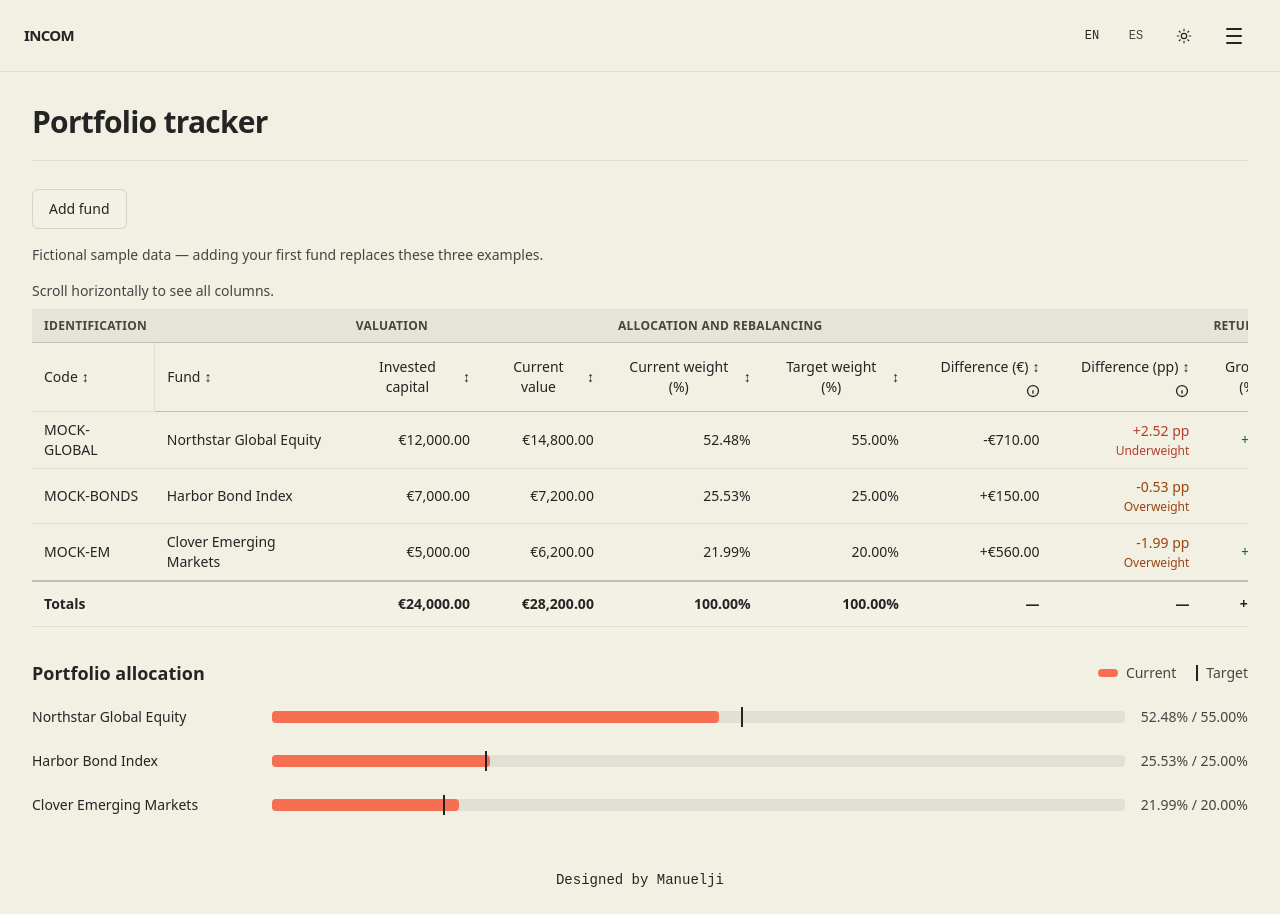
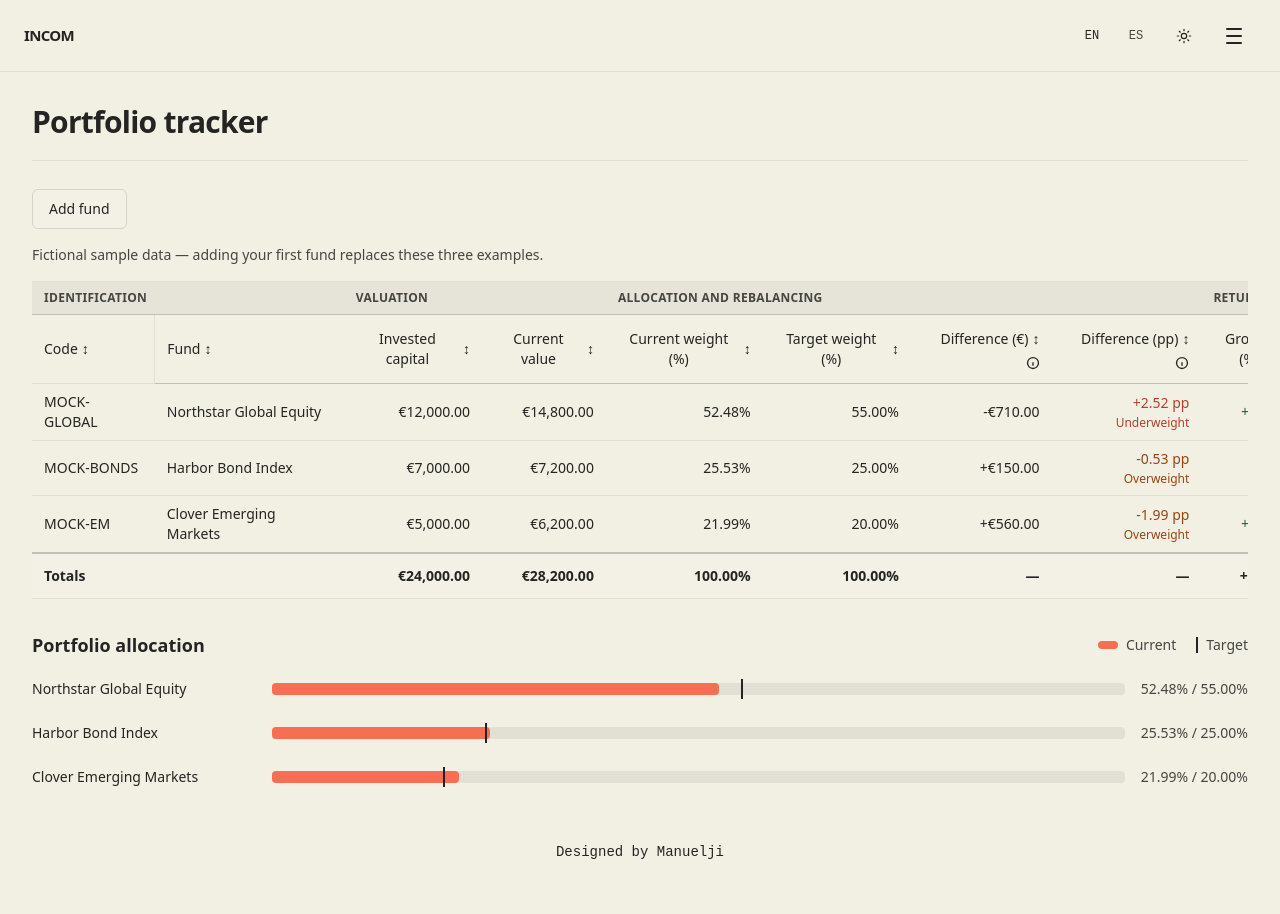
Before and after one commit to Manuelji022/incom, a Next.js app: page /en/portfolio in a window 1280 px wide. After the commit the page ends 886 px from the top, so only its background shows below. Built offline with nearby package versions, Linux system fonts and the light colour scheme.

Commit message:
Remove redundant portfolio table scroll hint

```diff
--- a/src/features/portfolio-rebalancing/components/portfolio-tracker.tsx
+++ b/src/features/portfolio-rebalancing/components/portfolio-tracker.tsx
@@ -279,8 +279,7 @@ export function PortfolioTracker({ locale, copy, languageLabel, themeLabel }: {
       </form> : null}
 
       {funds.length === 0 ? <p className="border-y border-border-subtle py-10 text-center text-secondary-foreground">{copy.empty}</p> : <>
-        <p id="portfolio-scroll-hint" className="mb-2 text-sm text-secondary-foreground @min-[90rem]/portfolio:hidden">{copy.scrollHint}</p>
-        <div aria-describedby="portfolio-scroll-hint" className="max-h-[70dvh] max-w-full contain-paint overflow-auto overscroll-contain border-y border-border-subtle" role="region" aria-label={locale === "es" ? "Tabla de cartera; desplázate horizontalmente para ver todas las columnas" : "Portfolio table; scroll horizontally to see all columns"} tabIndex={0}>
+        <div className="max-h-[70dvh] max-w-full contain-paint overflow-auto overscroll-contain border-y border-border-subtle" role="region" aria-label={locale === "es" ? "Tabla de cartera; desplázate horizontalmente para ver todas las columnas" : "Portfolio table; scroll horizontally to see all columns"} tabIndex={0}>
           <table className="w-full min-w-[1380px] border-collapse text-sm">
             <caption className="sr-only">{locale === "es" ? "Cartera de fondos y objetivos de asignación" : "Fund portfolio and target allocations"}</caption>
             <thead>
```
